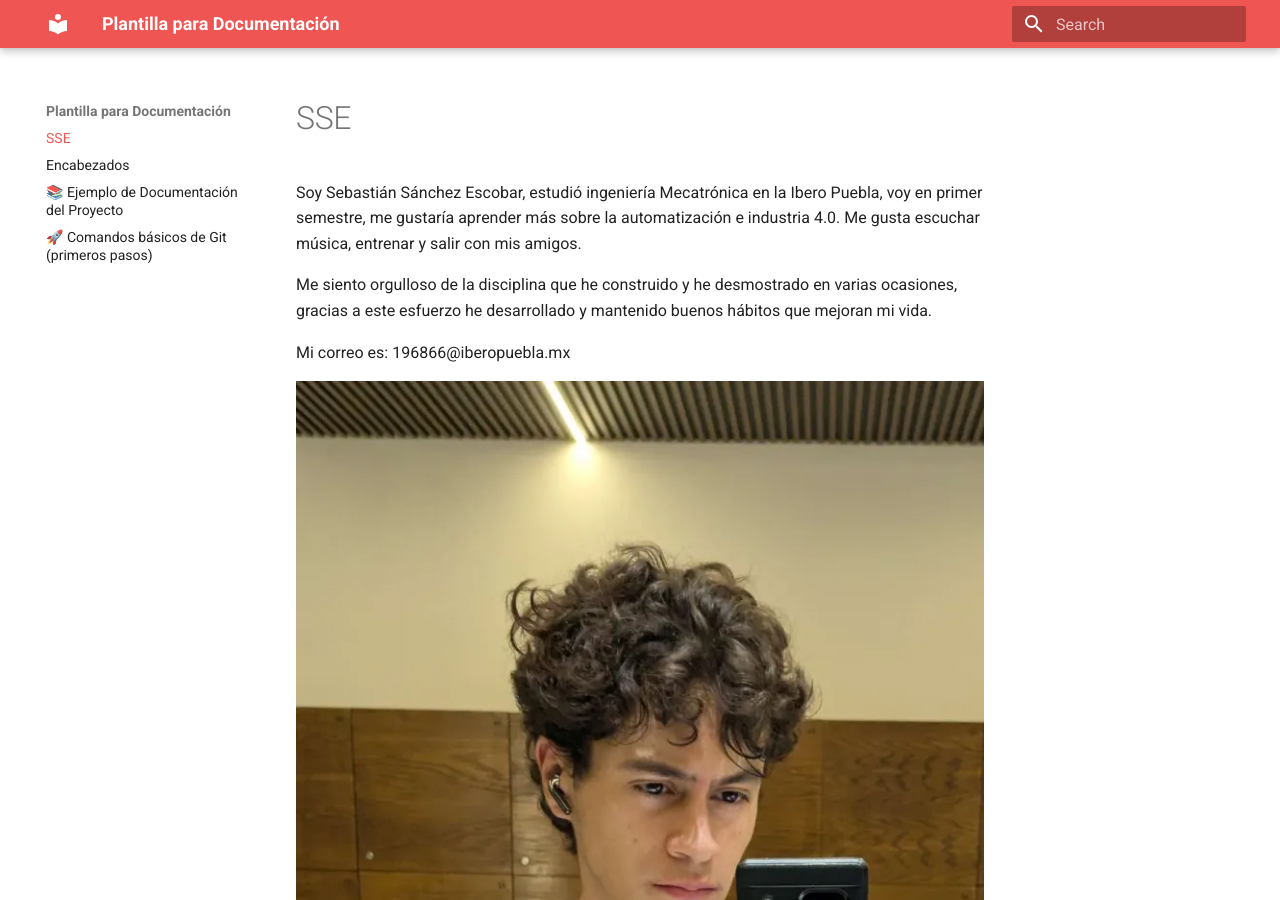
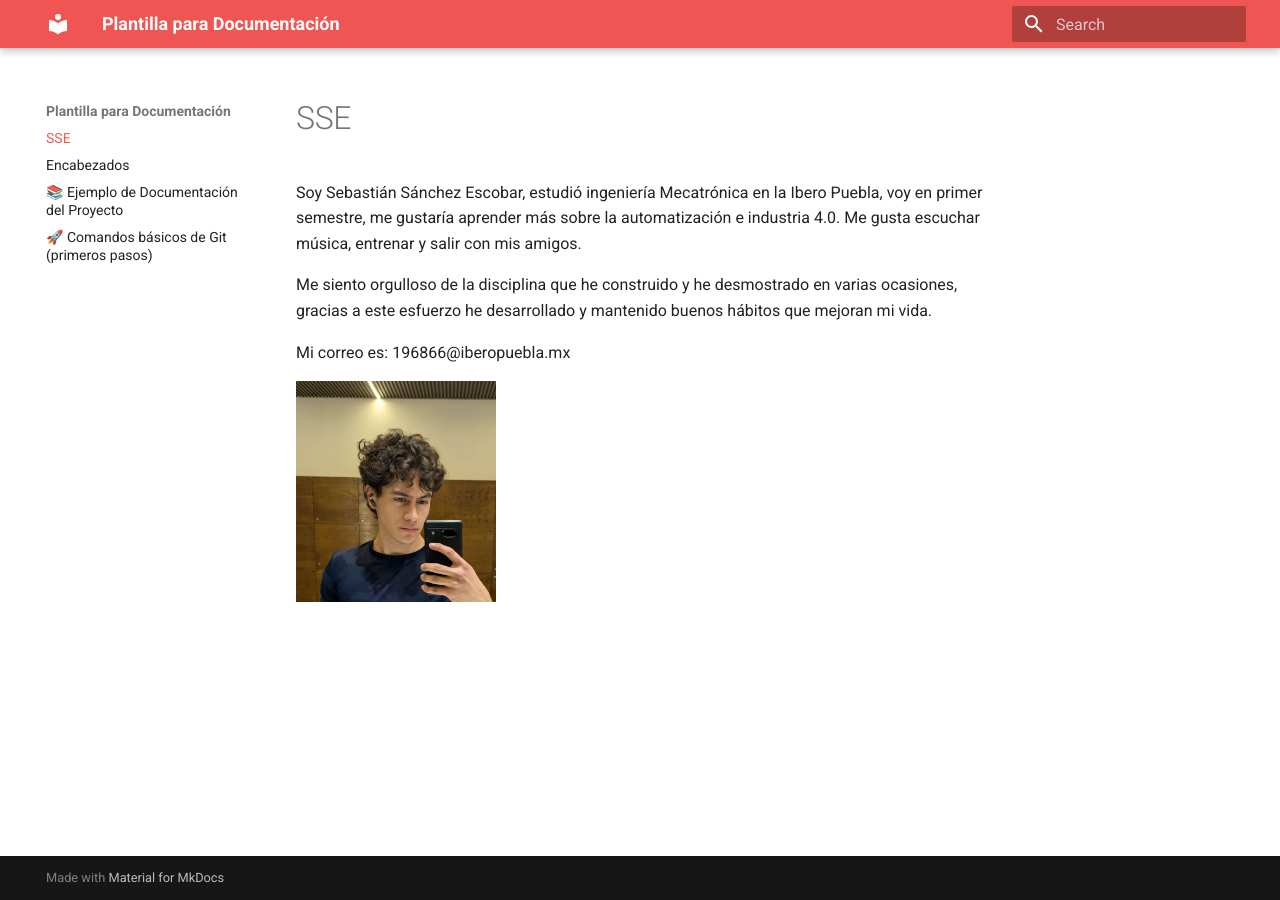
Before and after one commit to ssebastianse/portafolio-iberopue, an MkDocs documentation site: the page built from docs/index.md, in a window 1280 px wide and 900 px high. Built offline with MkDocs 1.6.1 and Material for MkDocs 9.7.7, drawn with Linux system fonts in a browser that asks for light colours.

Commit message:
Update index.md

```diff
--- a/docs/index.md
+++ b/docs/index.md
@@ -6,5 +6,4 @@
 
 Mi correo es: 196866@iberopuebla.mx
 
-![Alt text](https://github.com/ssebastianse/portafolio-iberopue/blob/main/docs/recursos/imgs/037d1e05-a0dd-4a18-93c0-66c0d0971a8b1.webp)
-<img src="https://github.com/ssebastianse/portafolio-iberopue/blob/main/docs/recursos/imgs/037d1e05-a0dd-4a18-93c0-66c0d0971a8b1.webp" width="300">
+<img src="https://github.com/ssebastianse/portafolio-iberopue/blob/main/docs/recursos/imgs/037d1e05-a0dd-4a18-93c0-66c0d0971a8b1.webp" width="200">
```
